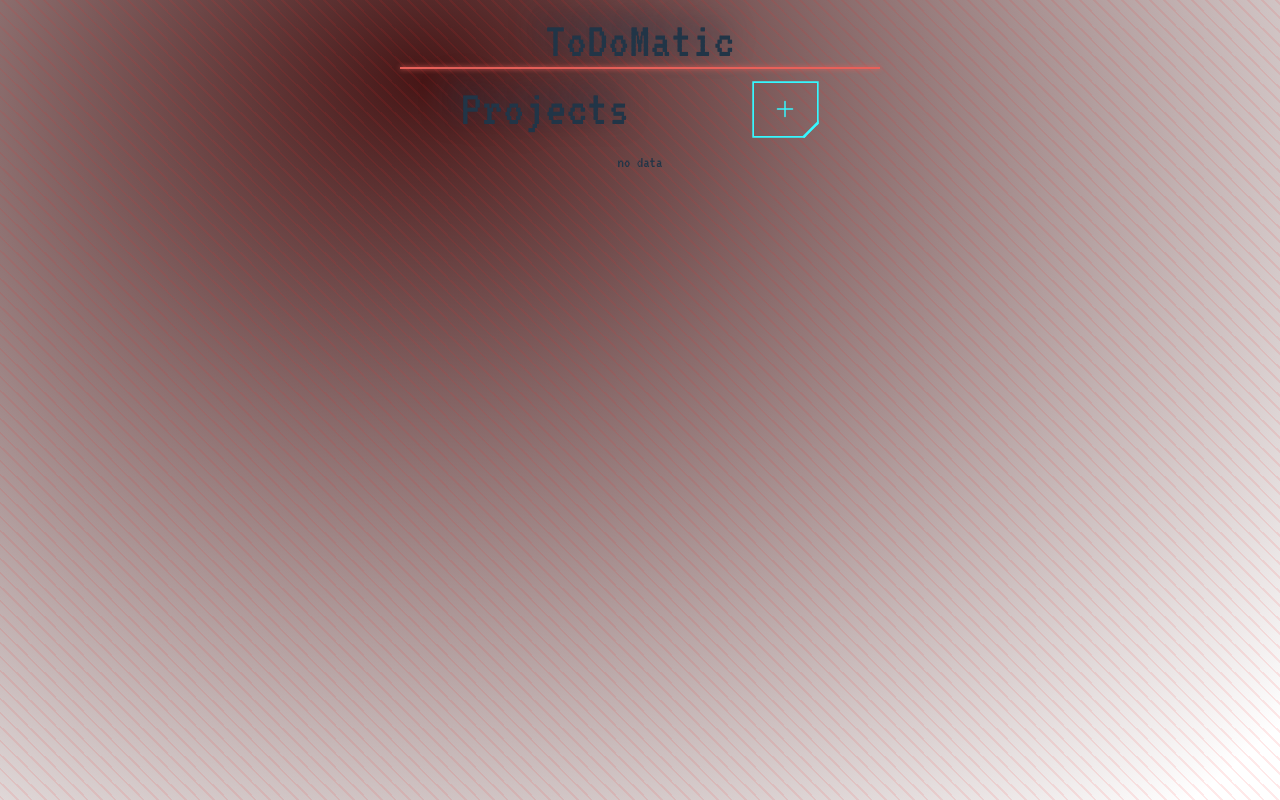
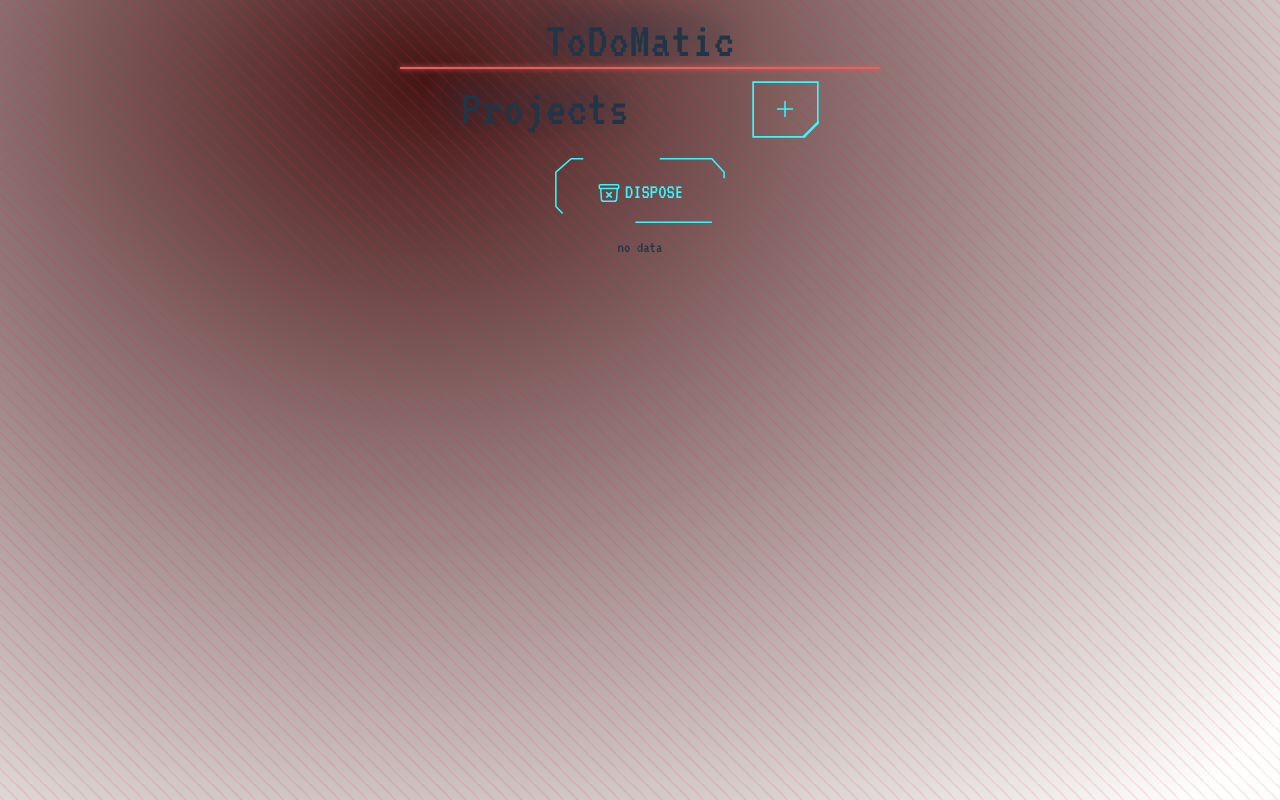
Before and after one commit to UNRIVALLEDKING/ModernTaskManager, a React (Vite) app: page / in a window 1280 px wide. Built offline with nearby package versions, Linux system fonts and the light colour scheme.

Commit message:
Dispose All

```diff
--- a/src/App.jsx
+++ b/src/App.jsx
@@ -7,6 +7,7 @@
 
 function App() {
   const [form, setForm] = useState(false);
+  const [disAnimate, setDisAnimate] = useState(false);
   const [allProjects, setAllProjects] = useState(() => {
     const savedData = localStorage.getItem("projects");
     if (savedData) {
@@ -21,6 +22,14 @@
 
   const closeModal = () => {
     setForm(false);
+  };
+  const disposeAll = () => {
+    setDisAnimate(true);
+    localStorage.clear();
+    setTimeout(() => {
+      setAllProjects([]);
+      setDisAnimate(false);
+    }, 1500);
   };
 
   useEffect(() => {
@@ -64,7 +73,47 @@
             </svg>
           </button>
         </div>
-
+        <div className="btn_container text-center my-5 w-[50%]">
+          <div className="prog_btn whitespace-nowrap" onClick={disposeAll}>
+            <svg
+              xmlns="http://www.w3.org/2000/svg"
+              fill="none"
+              viewBox="0 0 24 24"
+              strokeWidth={1.5}
+              stroke="currentColor"
+              className="w-6 h-6 inline-block mr-1 ml-0 p-0"
+            >
+              <path
+                strokeLinecap="round"
+                strokeLinejoin="round"
+                d="M20.25 7.5l-.625 10.632a2.25 2.25 0 01-2.247 2.118H6.622a2.25 2.25 0 01-2.247-2.118L3.75 7.5m6 4.125l2.25 2.25m0 0l2.25 2.25M12 13.875l2.25-2.25M12 13.875l-2.25 2.25M3.375 7.5h17.25c.621 0 1.125-.504 1.125-1.125v-1.5c0-.621-.504-1.125-1.125-1.125H3.375c-.621 0-1.125.504-1.125 1.125v1.5c0 .621.504 1.125 1.125 1.125z"
+              />
+            </svg>
+            Dispose
+          </div>
+          <svg
+            className="svgStroke"
+            width={222}
+            height={65}
+            viewBox="0 0 222 85"
+            fill="none"
+            xmlns="http://www.w3.org/2000/svg"
+          >
+            <path
+              style={
+                disAnimate
+                  ? {
+                      animation:
+                        "dash 1.5s cubic-bezier(0.25, 0.46, 0.45, 0.94)",
+                    }
+                  : { animation: "none" }
+              }
+              d="M205 84H21L1 63.4941V18.5765L21 1H205L221 18.5765V63.4941L205 84Z"
+              stroke="white"
+              strokeWidth={2}
+            />
+          </svg>
+        </div>
         <div className="card-container">
           {allProjects.length > 0 ? (
             <>
```
